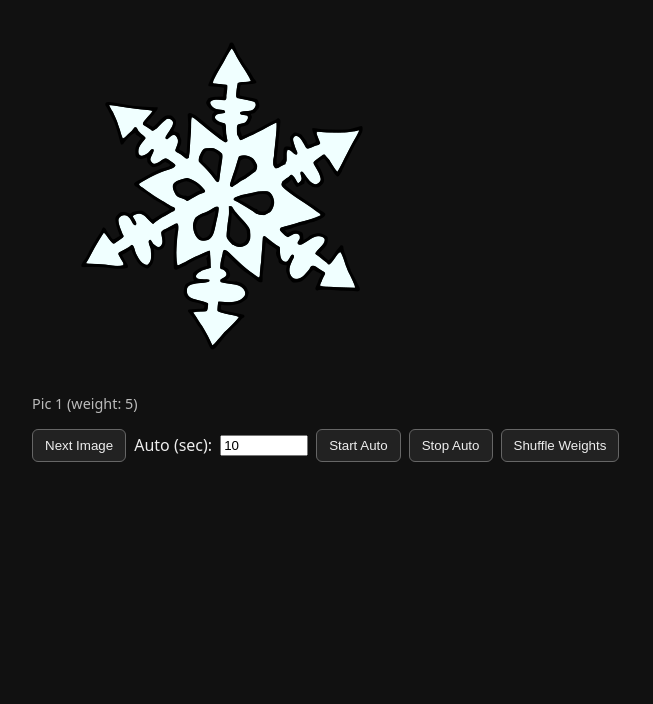
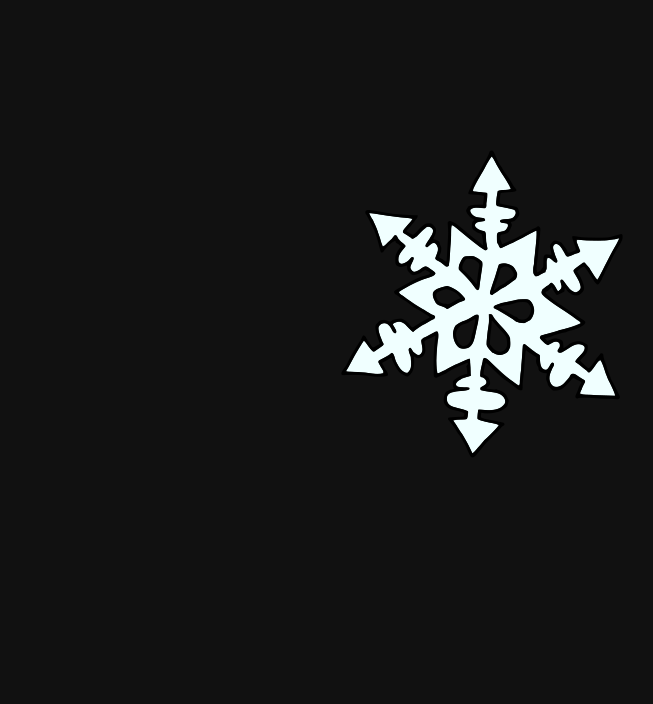
Before and after one commit to JDRevolutionary/LancerWinterBingo, a plain HTML site: page index.html in a window 1280 px wide. Shown: the part 96-800 px from the top of the page, without its empty margins (158-811 px from the left). Drawn offline with Linux system fonts and the light colour scheme.

Commit message:
Update index.html

```diff
--- a/index.html
+++ b/index.html
@@ -3,130 +3,64 @@
 <html lang="en">
 <head>
   <meta charset="utf-8" />
-  <title>Weighted Random Image Loader</title>
+  <title>Random Image Display</title>
   <style>
-    body { font-family: system-ui, sans-serif; margin: 0; padding: 1rem; background: #111; color: #eee; }
-    .container { max-width: 900px; margin: 0 auto; }
-    #imageFrame { display: block; max-width: 100%; height: auto; border-radius: 8px; }
-    .controls { margin-top: 1rem; display: flex; gap: 0.5rem; flex-wrap: wrap; }
-    button { padding: 0.5rem 0.75rem; border: 1px solid #666; background: #222; color: #eee; border-radius: 6px; cursor: pointer; }
-    button:hover { background: #333; }
-    label { display: inline-flex; align-items: center; gap: 0.5rem; }
-    input[type="number"] { width: 5rem; }
-    .caption { margin-top: 0.5rem; color: #bbb; font-size: 0.9rem; }
+    body {
+      margin: 0;
+      background: #111;
+      display: flex;
+      justify-content: center;
+      align-items: center;
+      height: 100vh;
+    }
+    img {
+      max-width: 90%;
+      max-height: 90%;
+      border-radius: 8px;
+    }
   </style>
 </head>
 <body>
-  <div class="container">
-    <h1>Weighted Random Image Loader</h1>
-    <img id="imageFrame" alt="Random" />
-    <div class="caption" id="caption"></div>
-
-    <div class="controls">
-      <button id="nextBtn">Next Image</button>
-      <label>
-        Auto (sec):
-        <input type="number" id="intervalInput" min="1" value="10" />
-      </label>
-      <button id="startAutoBtn">Start Auto</button>
-      <button id="stopAutoBtn">Stop Auto</button>
-      <button id="shuffleBtn">Shuffle Weights</button>
-    </div>
-  </div>
+  <img id="imageFrame" alt="Random Image" />
 
   <script>
-    /**
-     * Provide your images and their weights here.
-     * Higher weight = higher chance to be picked.
-     * You can group by folders if you like (e.g., 'images/nature/...')
-     */
+    // List of images with weights
     const images = [
-      { src: 'images/pic1.jpeg', label: 'Pic 1', weight: 5 },
-
-      // Add more...
+      { src: 'images/pic1.jpeg', weight: 5 },
     ];
 
-    // ---------- Utility: weighted random pick ----------
     function pickWeighted(items) {
-      const total = items.reduce((sum, it) => sum + (it.weight || 0), 0);
-      if (total <= 0) return null;
+      const total = items.reduce((sum, it) => sum + it.weight, 0);
       let r = Math.random() * total;
       for (const it of items) {
-        r -= (it.weight || 0);
+        r -= it.weight;
         if (r <= 0) return it;
       }
-      return items[items.length - 1]; // Fallback
+      return items[items.length - 1];
     }
 
-    // ---------- Avoid immediate repeats ----------
     let lastSrc = null;
-    function pickNotSameAsLast(items, maxTries = 10) {
+    function pickNotSameAsLast(items) {
       let choice;
-      for (let i = 0; i < maxTries; i++) {
+      do {
         choice = pickWeighted(items);
-        if (!choice || choice.src !== lastSrc) break;
-      }
+      } while (choice.src === lastSrc && items.length > 1);
+      lastSrc = choice.src;
       return choice;
     }
 
-    // ---------- Preload and display ----------
     const imgEl = document.getElementById('imageFrame');
-    const captionEl = document.getElementById('caption');
 
-    function preload(src) {
-      return new Promise((resolve, reject) => {
-        const temp = new Image();
-        temp.onload = () => resolve(src);
-        temp.onerror = reject;
-        temp.src = src;
-      });
+    function showRandom() {
+      const choice = pickNotSameAsLast(images);
+      imgEl.src = choice.src;
     }
 
-    async function showRandom() {
-      const choice = pickNotSameAsLast(images);
-      if (!choice) return;
+    // Show first image
+    showRandom();
 
-      try {
-        await preload(choice.src);
-        imgEl.src = choice.src;
-        captionEl.textContent = `${choice.label || choice.src} (weight: ${choice.weight})`;
-        lastSrc = choice.src;
-      } catch (err) {
-        console.warn('Failed to load:', choice.src, err);
-        captionEl.textContent = `Failed to load ${choice.src}`;
-      }
-    }
-
-    // ---------- Auto-rotate ----------
-    const intervalInput = document.getElementById('intervalInput');
-    let timer = null;
-
-    function startAuto() {
-      const sec = parseFloat(intervalInput.value || '10');
-      stopAuto();
-      timer = setInterval(showRandom, Math.max(sec, 1) * 1000);
-    }
-    function stopAuto() {
-      if (timer) clearInterval(timer);
-      timer = null;
-    }
-
-    // ---------- Optional: shuffle weights uniformly (demo button) ----------
-    function shuffleWeights() {
-      for (const it of images) {
-        it.weight = Math.max(1, Math.round(Math.random() * 10));
-      }
-      captionEl.textContent = 'Weights shuffled (1–10).';
-    }
-
-    // ---------- Wire up controls ----------
-    document.getElementById('nextBtn').addEventListener('click', showRandom);
-    document.getElementById('startAutoBtn').addEventListener('click', startAuto);
-    document.getElementById('stopAutoBtn').addEventListener('click', stopAuto);
-    document.getElementById('shuffleBtn').addEventListener('click', shuffleWeights);
-
-    // First render
-    showRandom();
+    // Auto-rotate every 10 seconds (optional)
+    setInterval(showRandom, 10000);
   </script>
 </body>
 </html>
```
